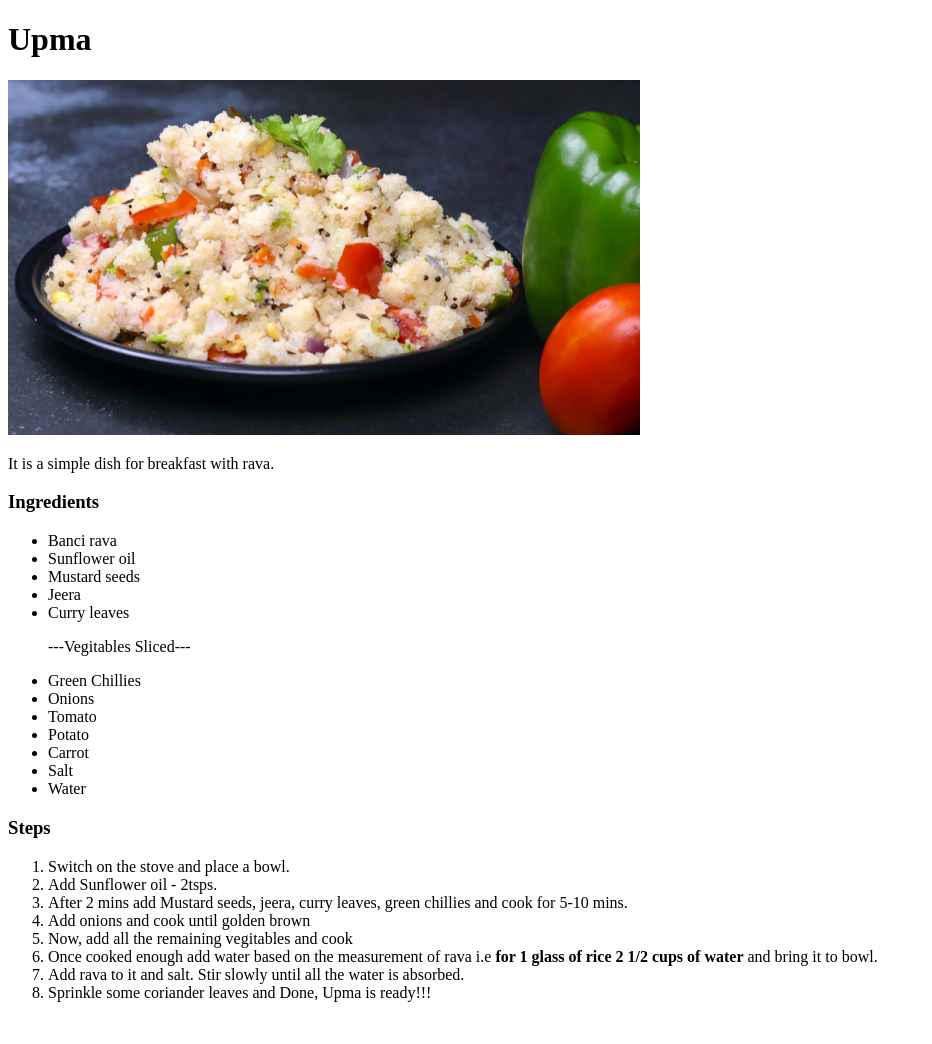
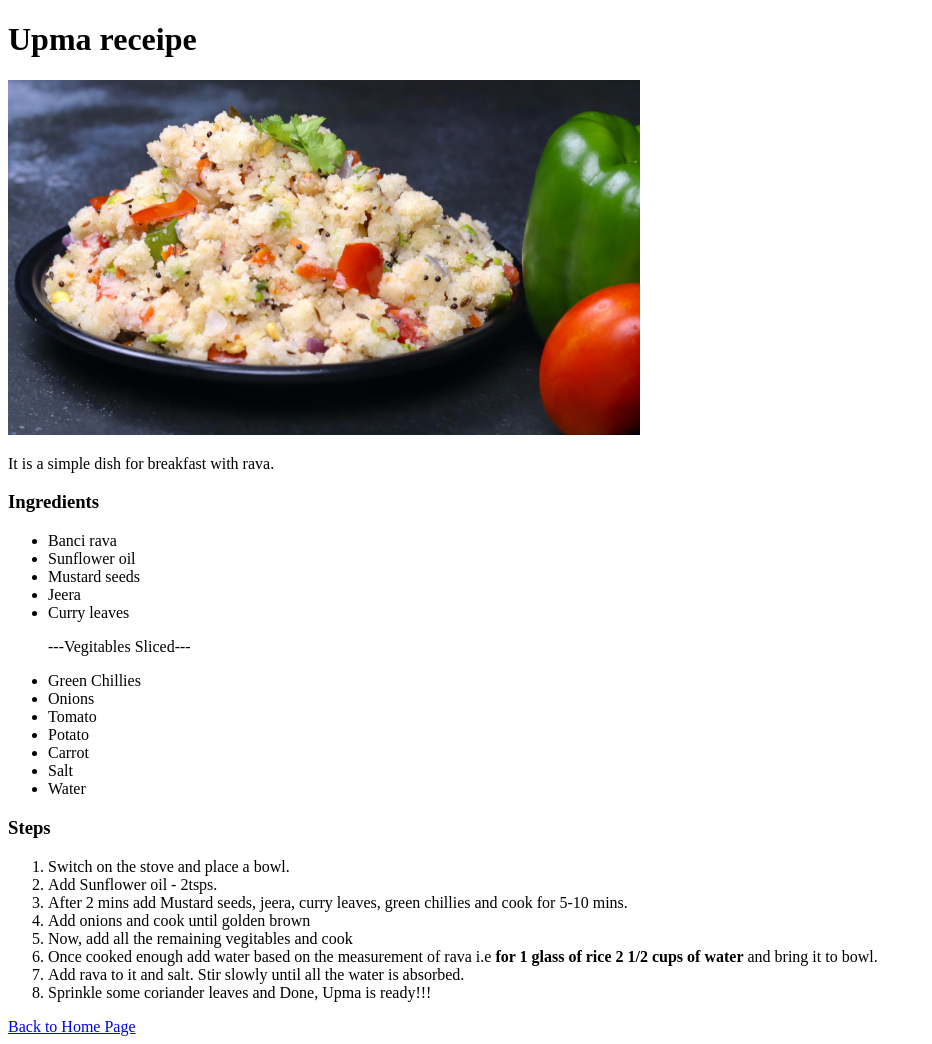
Before and after one commit to PranavKarthik22/Apk-receipes, a plain HTML site: page receipes/upma.html in a window 1280 px wide. Shown: the whole page, without its empty margins (0-932 px from the left). Before the commit the page ends 1018 px from the top, so only its background shows below. Drawn offline with Linux system fonts and the light colour scheme.

Commit message:
Finishing

```diff
--- a/receipes/upma.html
+++ b/receipes/upma.html
@@ -5,7 +5,7 @@
         <title>Upma Receipe</title>
     </head>
     <body>
-        <h1>Upma</h1>
+        <h1>Upma receipe</h1>
         <img width = 50% src="upma.jpg" alt="Upma image">
         <p>It is a simple dish for breakfast with rava.</p>
         <h3>Ingredients</h3>
@@ -35,5 +35,6 @@
             <li>Add rava to it and salt.  Stir slowly until all the water is absorbed.</li>
             <li>Sprinkle some coriander leaves and Done, Upma is ready!!!</li>
         </ol>
+        <a href="../index.html">Back to Home Page</a>
     </body>
 </html>
```
